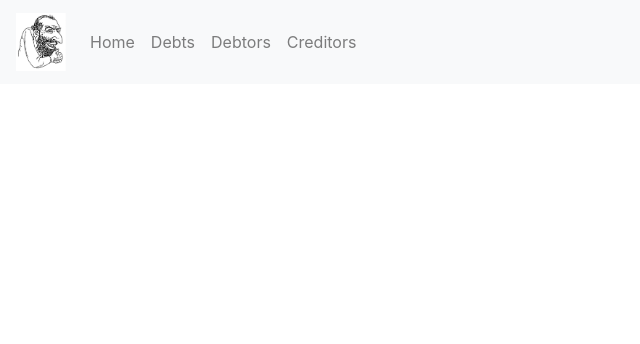
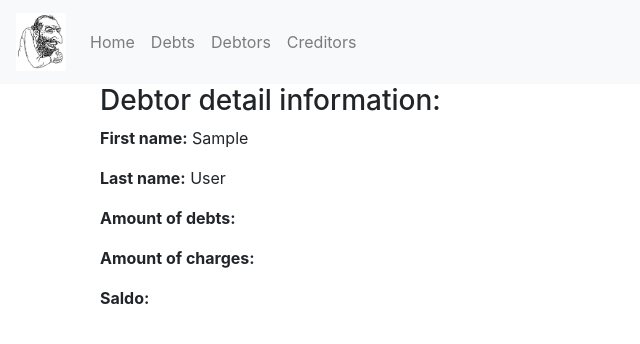
Before and after one commit to granshuniek/who_owes_me, a Django app: page /debt_manager/debtor/1 in a window 1280 px wide. Shown: the top 344 px of the page, without its empty margins (0-640 px from the left). Run offline with Django 3.2, Linux system fonts and the light colour scheme; tables that the repository leaves empty hold one stand-in row (values such as "Sample post"); some libraries are stand-ins or nearby versions.

Commit message:
Started work on proper detail debtor view

```diff
--- a/who_owes_me/debt_manager/templates/debt_manager/debtors_detail.html
+++ b/who_owes_me/debt_manager/templates/debt_manager/debtors_detail.html
@@ -1,5 +1,11 @@
 {% extends "debt_manager/base_generic.html" %}
 {% load debt_manager_extras %}
 {% block content %}
-
+    <h3>Debtor detail information:</h3>
+    <!-- <img src='{{ MEDIA_ROOT }}{{ object.avatar }}'> -->
+    <p><strong>First name:</strong> {{ object.first_name }}</p>
+    <p><strong>Last name:</strong> {{ object.last_name }}</p>
+    <p><strong>Amount of debts:</strong> </p>
+    <p><strong>Amount of charges:</strong> </p>
+    <p><strong>Saldo:</strong> </p>
 {% endblock %}
--- a/who_owes_me/who_owes_me/urls.py
+++ b/who_owes_me/who_owes_me/urls.py
@@ -1,9 +1,12 @@
 from django.contrib import admin
 from django.urls import path, include
 from django.views.generic import RedirectView
+# from django.conf.urls import url
+# from .settings import MEDIA_ROOT
 
 urlpatterns = [
     path('admin/', admin.site.urls),
     path('debt_manager/', include('debt_manager.urls')),
     path('', RedirectView.as_view(url='/debt_manager/', permanent=True)),
+    # url(r'^media/(?P<path>.*)$', 'django.views.static.serve', {'document_root': MEDIA_ROOT.replace('\\','/')}, name='media'),
 ]
```
Also changed, not shown: who_owes_me/who_owes_me/settings.py (+9 -0 lines).
